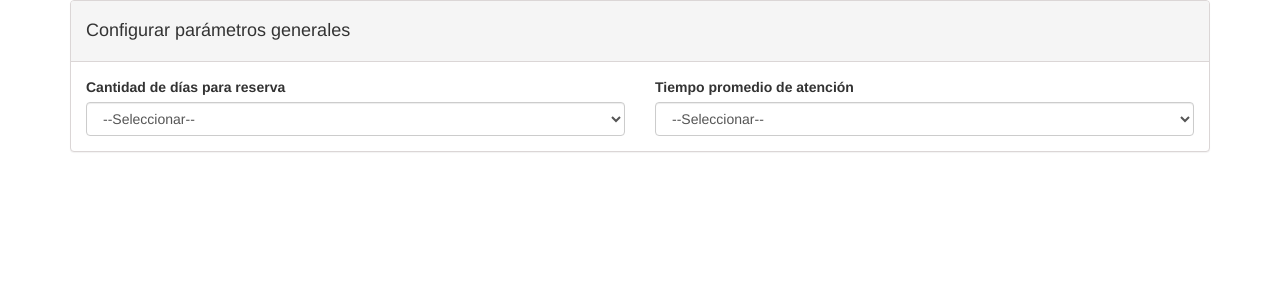
After one commit to j-tamayo/teg, a Django app: template teg/templates/admin/parametros.html in a window 1280 px wide. The commit adds this page. Shown: the top 300 px of the page. Run offline with Django 3.2, Linux system fonts and the light colour scheme; the template is opened without the code that fills it, so the values that code supplies are empty; parts of the project's set-up code (start-up, migrations or seed data) failed here and were passed over; some libraries are stand-ins or nearby versions.

Commit message:
interfaz de parámetros generales

```diff
--- a/teg/sgt/urls.py
+++ b/teg/sgt/urls.py
@@ -224,7 +224,7 @@ urlpatterns = \
 
         url(
             r'^admin/parametros-configuracion$',
-            views.CargaMasivaCentros.as_view(),
+            views.AdminParametros.as_view(),
             name='admin_parametros'
         ),
 )
--- /dev/null
+++ b/teg/templates/admin/parametros.html
@@ -0,0 +1,49 @@
+{% extends "base.html" %}
+
+{% block main_content %}
+{% include 'cuentas/modales_usuario.html' %}
+{% load i18n %}
+<div class="container-fluid">
+	<div class="row">
+		<div class="panel panel-dashboard-gray">
+			<div class="panel-heading">
+				<h4>Configurar par&aacute;metros generales</h4>
+			</div> <!-- / .panel-heading -->
+			<div class="panel-body">
+				<div class="row">
+					<div class="col-xs-6">
+						<label>Cantidad de d&iacute;as para reserva</label>
+					</div>
+					<div class="col-xs-6">
+						<label>Tiempo promedio de atenci&oacute;n</label>
+					</div>
+				</div>
+				<div class="row">
+					<div class="col-xs-6">
+						<select id="select_dias_reserva" name="dias_reserva" class="form-control">
+							<option value="">--Seleccionar--</option>
+							<option value="1">1 d&iacute;a</option>
+							<option value="2">2 d&iacute;as</option>
+							<option value="3">3 d&iacute;as</option>
+						</select>
+					</div>
+					<div class="col-xs-6">
+						<select id="select_tiempo_promedio" name="tiempo_promedio" class="form-control">
+							<option value="">--Seleccionar--</option>
+							<option value="10">10 minutos</option>
+							<option value="15">15 minutos</option>
+							<option value="30">30 minutos</option>
+							<option value="60">60 minutos</option>
+						</select>
+					</div>
+				</div>
+			</div> <!-- / .panel-body -->
+		</div> <!-- / .panel-dashboard-gray -->
+	</div> <!-- / .row -->
+</div> <!-- / .container-fluid -->
+{% endblock %}
+
+{% block javascripts %}
+	{{ block.super }}
+
+{% endblock %}
--- a/teg/templates/crear_solicitud.html
+++ b/teg/templates/crear_solicitud.html
@@ -35,7 +35,7 @@
 
 				<div class="col-xs-3 form-group has-error">
 					<label class="text-muted">Fecha de asistencia:</label>
-					<div id="fecha_asistencia" class="input-append date" data-date-start-date="today">
+					<div id="fecha_asistencia" class="input-append date" data-date-start-date="today" data-date-end-date="+3d">
 					  {{form.fecha_asistencia}}
 					  <span class="input-group-addon add-on" ><i class="fa fa-calendar"></i></span>
 					</div>
--- a/teg/templates/cuentas/perfil_cliente.html
+++ b/teg/templates/cuentas/perfil_cliente.html
@@ -202,6 +202,8 @@
 					  clearBtn: true,
 					  language: "es",
 					  startView: 1,
+					  daysOfWeekDisabled: [0,6],
+					  datesDisabled:['08/07/2015']
 					});
 					$('#crear_solicitud_form').validator();
 				})
```
Also changed, not shown: teg/sgt/views.py (+8 -0 lines).
